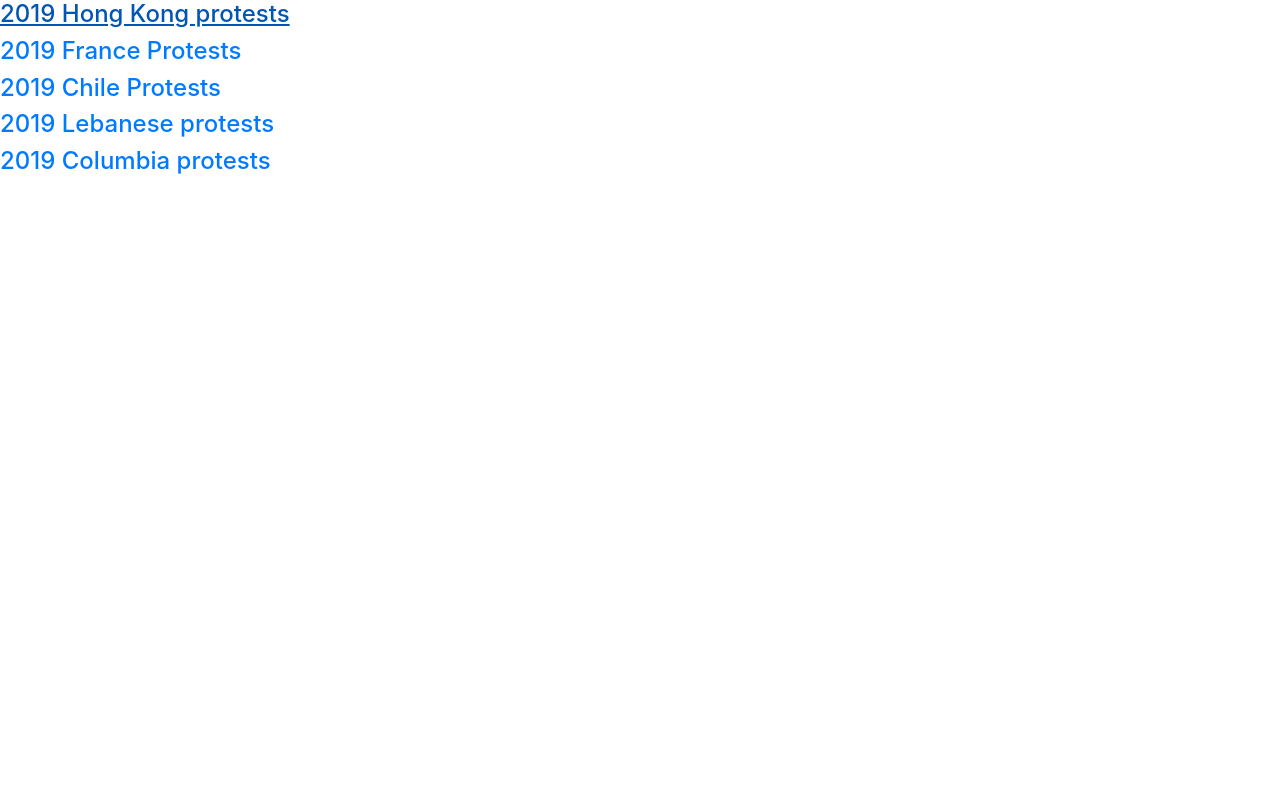
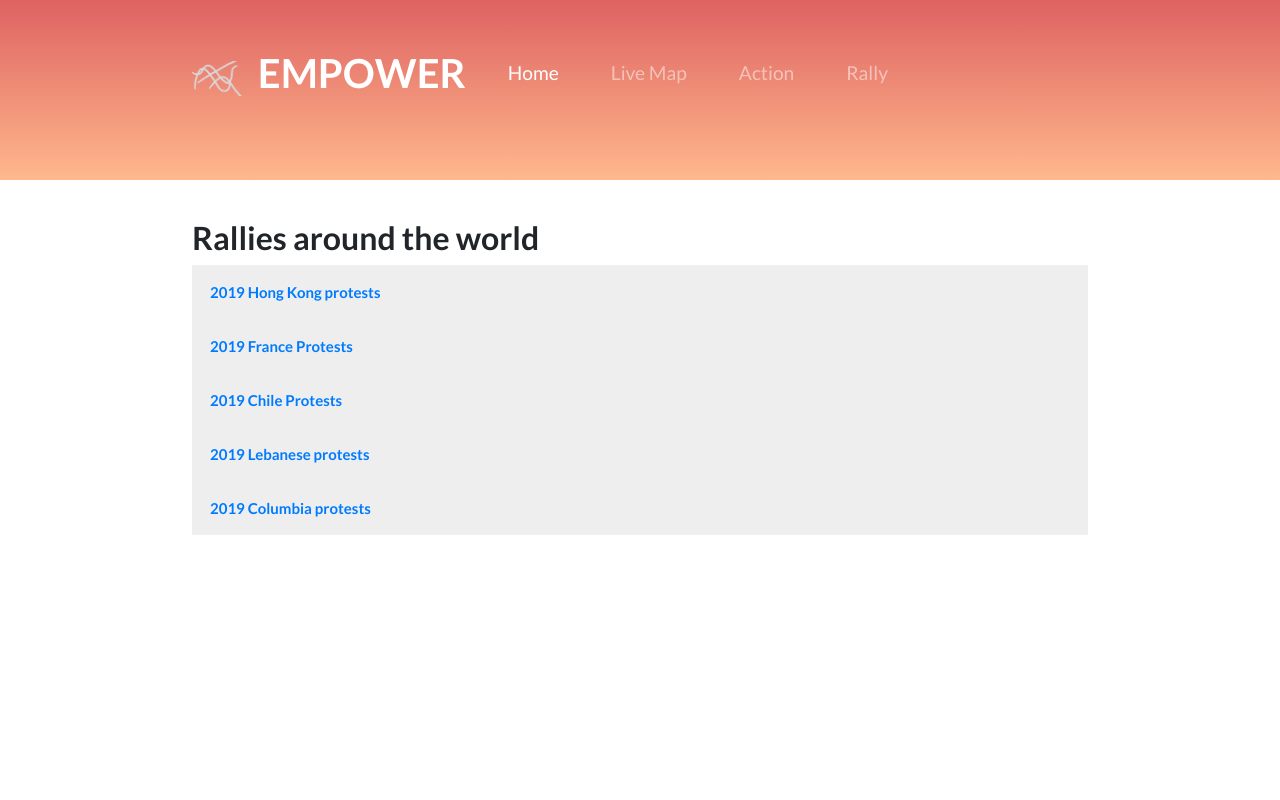
Before and after one commit to kareemassad/Empower, a Flask app: page /actions in a window 1280 px wide. Run offline with Flask 2, Linux system fonts and the light colour scheme; parts of the project's set-up code (start-up, migrations or seed data) failed here and were passed over; some libraries are stand-ins or nearby versions.

Commit message:
basic actions

```diff
--- a/static/styles/actionStyles.css
+++ b/static/styles/actionStyles.css
@@ -1,3 +1,14 @@
+html {
+    max-height: 100%;
+    height: 100%;
+}
+body {
+    margin:0;
+   padding:0;
+   max-height: 100%;
+    height: 100%;
+}
+
 /* font-family: 'Lato', sans-serif;*/
 h1,
 h2,
@@ -27,7 +38,8 @@ p {
 
 /* Containers */
 .container-fluid {
-    padding: 3% 15% 7%;
+    padding: 3% 15% 0%;
+
 }
 
 /* Navigation Bar */
@@ -84,6 +96,10 @@ form {
     border: 4px solid grey;
 }
 
+.form-group {
+    margin-bottom: 0;
+}
+
 /* Add some padding and a grey background color to containers */
 .container {
     padding: 10px 20px 10px 20px;
@@ -137,6 +153,8 @@ input[type=submit]:hover {
     height: 100%;
 }
 
+
+
 /* Media Queries */
 @media (max-width: 1028px) {
     #title {
@@ -155,7 +173,7 @@ input[type=submit]:hover {
     z-index: 20;
     position: fixed;
     display: inline-block;
-    float: left;
+
 }
 
 .modal {
@@ -165,3 +183,46 @@ input[type=submit]:hover {
 .modal-backdrop {
     z-index: 10;
 }
+.colorButton{
+    background-color:  #ffb88c;
+}
+
+/* Style the button that is used to open and close the collapsible content */
+.collapsible {
+    background-color: #eee;
+    color: #444;
+    cursor: pointer;
+    padding: 18px;
+    width: 100%;
+    border: none;
+    text-align: left;
+    outline: none;
+    font-size: 15px;
+  }
+
+  /* Add a background color to the button if it is clicked on (add the .active class with JS), and when you move the mouse over it (hover) */
+  .activeCollapse, .collapsible:hover {
+    background-color: #ccc;
+  }
+
+  /* Style the collapsible content. Note: hidden by default */
+  .content {
+    padding: 0 18px;
+    display: none;
+    overflow: hidden;
+    background-color: #f1f1f1;
+  }
+
+  .panel-title {
+    background-color: #eee;
+    color: #444;
+    cursor: pointer;
+    padding: 18px;
+    width: 100%;
+    border: none;
+    text-align: left;
+    outline: none;
+    font-size: 15px;
+    margin-bottom: 0;
+
+  }
--- a/templates/actions.html
+++ b/templates/actions.html
@@ -8,7 +8,7 @@
     <link rel="stylesheet" href="https://stackpath.bootstrapcdn.com/bootstrap/4.3.1/css/bootstrap.min.css"
         integrity="sha384-ggOyR0iXCbMQv3Xipma34MD+dH/1fQ784/j6cY/iJTQUOhcWr7x9JvoRxT2MZw1T" crossorigin="anonymous">
     <!-- CSS -->
-    <link rel="stylesheet" href="{{ url_for('static',filename = 'styles\actionStyles.css')}}">
+    <link rel="stylesheet" href="{{ url_for('static',filename = 'styles/actionStyles.css')}}">
     <!--Favicon-->
     <link rel="icon" href="favicon.ico" type="image/x-icon">
     <!-- Font Awesome -->
@@ -59,7 +59,47 @@
 
 <body>
 
+    <section id="title">
+        <div class="container-fluid">
+            <!-- Nav Bar -->
+            <nav class="navbar navbar-expand-lg navbar-dark primary-color">
 
+                <a href="#" class="navbar-brand">
+                    <!-- Logo Image -->
+                    <img src="static\images\newLogo.png" width="50" alt="empower_logo"
+                        class="d-inline-block align-middle mr-2">
+                    <!-- Logo Text -->
+                    <span class="text-uppercase font-weight-bold">Empower</span>
+                </a>
+
+                <button class="navbar-toggler" type="button" data-toggle="collapse" data-target="#navbarTogglerDemo02">
+                    <span class="navbar-toggler-icon"></span>
+                </button>
+
+                <div class="collapse navbar-collapse" id="basicExampleNav">
+
+                    <ul class="navbar-nav mr-auto">
+                        <li class="nav-item active">
+                            <a class="nav-link" href="#">Home
+                                <span class="sr-only">(current)</span>
+                            </a>
+                        </li>
+                        <li class="nav-item">
+                            <a class="nav-link" href="#" data-toggle="modal" data-target=".bd-example-modal-lg">Live
+                                Map</a>
+                        </li>
+                        <li class="nav-item">
+                            <a class="nav-link" href="actions">Action</a>
+                        </li>
+                        <li class="nav-item">
+                            <a class="nav-link" href="/rally_form">Rally</a>
+                        </li>
+                    </ul>
+                </div>
+            </nav>
+    </section>
+    <div class="container-fluid align-items-center">
+        <h2>Rallies around the world</h2>
         <div class="panel-group" id="accordion">
             <div class="panel panel-default">
                 <div class="panel-heading">
@@ -69,24 +109,37 @@
                     </h4>
                 </div>
                 <div id="collapse1" class="panel-collapse collapse in">
-                <div class="panel-body">The 2019 Hong Kong protests, also known as the Anti-Extradition Law Amendment
+                    <div class="panel-body">The 2019 Hong Kong protests, also known as the Anti-Extradition Law
+                        Amendment
                         Bill (or Anti-ELAB) movement,
-                    are an ongoing series of demonstrations in Hong Kong which were triggered by the introduction of the
+                        are an ongoing series of demonstrations in Hong Kong which were triggered by the
+                        introduction of
+                        the
                         Fugitive Offenders amendment bill by the Hong Kong government.
-                    If enacted, the bill would have let local authorities detain and extradite criminal fugitives who
+                        If enacted, the bill would have let local authorities detain and extradite criminal
+                        fugitives
+                        who
                         are wanted
-                    in territories with which Hong Kong does not currently have extradition agreements, including Taiwan
+                        in territories with which Hong Kong does not currently have extradition agreements,
+                        including
+                        Taiwan
                         and
                         mainland China.
-                    The extradition bill which triggered the first protest was introduced in April. It would have
+                        The extradition bill which triggered the first protest was introduced in April. It would
+                        have
                         allowed for
                         criminal suspects to be extradited to mainland China under certain circumstances.
-                    Opponents said this risked exposing Hong Kongers to unfair trials and violent treatment. They also
+                        Opponents said this risked exposing Hong Kongers to unfair trials and violent treatment.
+                        They
+                        also
                         argued
-                    the bill would give China greater influence over Hong Kong and could be used to target activists and
+                        the bill would give China greater influence over Hong Kong and could be used to target
+                        activists
+                        and
                         journalists.
                         <div>Source: CNN
-                        https://www.cnn.com/2019/11/23/asia/hong-kong-protester-shot-intv-intl-hnk/index.html</div>
+                            https://www.cnn.com/2019/11/23/asia/hong-kong-protester-shot-intv-intl-hnk/index.html
+                        </div>
                         <div>Action: <a href="https://standwithhk.org/">Stand with Hong Kong</a></div>
                     </div>
                 </div>
@@ -102,13 +155,17 @@
                     <div class="panel-body">Several thousand people marched in France on Saturday to protest against
                         alarming levels of deadly domestic
                         violence against women, which the president, Emmanuel Macron, has called “France’s shame”.
-                    The biggest rallies were in Paris. The streets of the capital became a sea of purple and white as
+                        The biggest rallies were in Paris. The streets of the capital became a sea of purple and
+                        white
+                        as
                         thousands
                         marched carrying banners, placards and flags calling for an end to femicide.
-                    About 30 marches have been organised throughout France. They involve nearly 70 organisations,
+                        About 30 marches have been organised throughout France. They involve nearly 70
+                        organisations,
                         political
                         parties, unions and associations.
-                    French activists have stepped up efforts this year to call attention to the problem, with an unusual
+                        French activists have stepped up efforts this year to call attention to the problem, with an
+                        unusual
                         campaign of
                         glueing posters around Paris and other cities every time another woman is killed.
                         <div>Source: The Guardian
@@ -126,15 +183,23 @@
                     </h4>
                 </div>
                 <div id="collapse3" class="panel-collapse collapse">
-                <div class="panel-body">The suddenness of the protests, the anger that spilled onto the streets every
-                    day, might have been surprising anywhere. But in the country often lauded as Latin America’s great
+                    <div class="panel-body">The suddenness of the protests, the anger that spilled onto the streets
+                        every
+                        day, might have been surprising anywhere. But in the country often lauded as Latin America’s
+                        great
                         economic success story, it has shocked the world.
-                    For three weeks, Chile has been in upheaval. One day alone, more than a million people took to the
+                        For three weeks, Chile has been in upheaval. One day alone, more than a million people took
+                        to
+                        the
                         streets of Santiago, the capital.
-                    Perhaps the only people not shocked are Chileans. In the chaos, they see a reckoning. The promise
-                    that political leaders from the left as well as right have made for decades — that free markets
-                    would lead to prosperity, and prosperity would take care of other problems — has failed them.
-                    “Chile woke up,” thousands of protesters chanted one recent Sunday afternoon in Santiago’s O’Higgins
+                        Perhaps the only people not shocked are Chileans. In the chaos, they see a reckoning. The
+                        promise
+                        that political leaders from the left as well as right have made for decades — that free
+                        markets
+                        would lead to prosperity, and prosperity would take care of other problems — has failed
+                        them.
+                        “Chile woke up,” thousands of protesters chanted one recent Sunday afternoon in Santiago’s
+                        O’Higgins
                         Park.
                         <div>Source: New York Times
                             https://www.nytimes.com/2019/11/03/world/americas/chile-protests.html</div>
@@ -150,18 +215,27 @@
                     </h4>
                 </div>
                 <div id="collapse4" class="panel-collapse collapse">
-                <div class="panel-body">Lebanon's parliament has been postponed after demonstrators blocked roads and
-                    prevented politicians from arriving for a first session since protests erupted across the country
+                    <div class="panel-body">Lebanon's parliament has been postponed after demonstrators blocked
+                        roads
+                        and
+                        prevented politicians from arriving for a first session since protests erupted across the
+                        country
                         last month.
-                    Tuesday's parliamentary session was delayed indefinitely "in light of the current extraordinary
-                    circumstances," according to a statement by Adnan Daher, the Secretary-General of the House of
+                        Tuesday's parliamentary session was delayed indefinitely "in light of the current
+                        extraordinary
+                        circumstances," according to a statement by Adnan Daher, the Secretary-General of the House
+                        of
                         Representatives.
-                    This is the second time demonstrators have forced the Lebanese parliament to cancel a session since
+                        This is the second time demonstrators have forced the Lebanese parliament to cancel a
+                        session
+                        since
                         Prime Minister Saad Hariri announced his resignation at the end of October. Nationwide
-                    demonstrations have engulfed Lebanon since October 17 with protesters demanding an end to government
+                        demonstrations have engulfed Lebanon since October 17 with protesters demanding an end to
+                        government
                         corruption.
                         <div>Source: CNN
-                        https://www.cnn.com/2019/11/19/middleeast/lebanon-protests-shut-parliament-intl/index.html</div>
+                            https://www.cnn.com/2019/11/19/middleeast/lebanon-protests-shut-parliament-intl/index.html
+                        </div>
                         <div>Action: <a href="https://amel.org/">Amel Association International</a></div>
                     </div>
                 </div>
@@ -174,17 +248,25 @@
                     </h4>
                 </div>
                 <div id="collapse5" class="panel-collapse collapse">
-                <div class="panel-body">More than 200,000 people took to the streets to show discontent over possible
+                    <div class="panel-body">More than 200,000 people took to the streets to show discontent over
+                        possible
                         austerity measures.
-                    The protests were mostly peaceful but clashes between demonstrators and police broke out in cities
+                        The protests were mostly peaceful but clashes between demonstrators and police broke out in
+                        cities
                         including the capital, Bogotá, and Cali.
                         There has been a surge in anti-government protests in Latin America.
-                    Colombian protesters are concerned about possible changes to the minimum wage, pension and tax
-                    reforms, and the privatisation of state companies. The government insists there are no planned
-                    pension or labour reforms and that any changes would take place in consultation with labour groups.
+                        Colombian protesters are concerned about possible changes to the minimum wage, pension and
+                        tax
+                        reforms, and the privatisation of state companies. The government insists there are no
+                        planned
+                        pension or labour reforms and that any changes would take place in consultation with labour
+                        groups.
                         <div>Source: BBC
                             https://www.bbc.com/news/world-latin-america-50515216</div>
-                    <div>Action: <a href="https://www.funrestrepobarco.org.co/">Fundación Antonio Restrepo Barco</a></div>
+                        <div>Action: <a href="https://www.funrestrepobarco.org.co/">Fundación Antonio Restrepo
+                                Barco</a>
+                        </div>
+                    </div>
                 </div>
             </div>
         </div>
```
Lines whose indentation alone changed are shown as unchanged.
